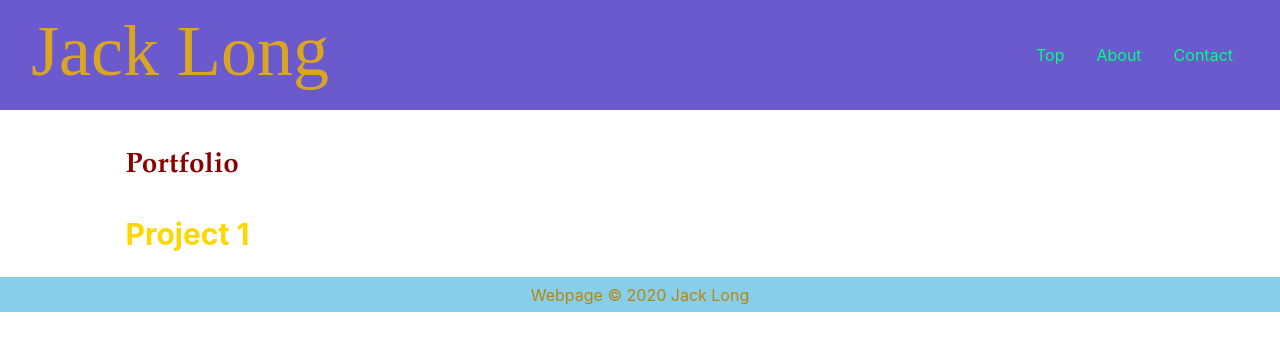
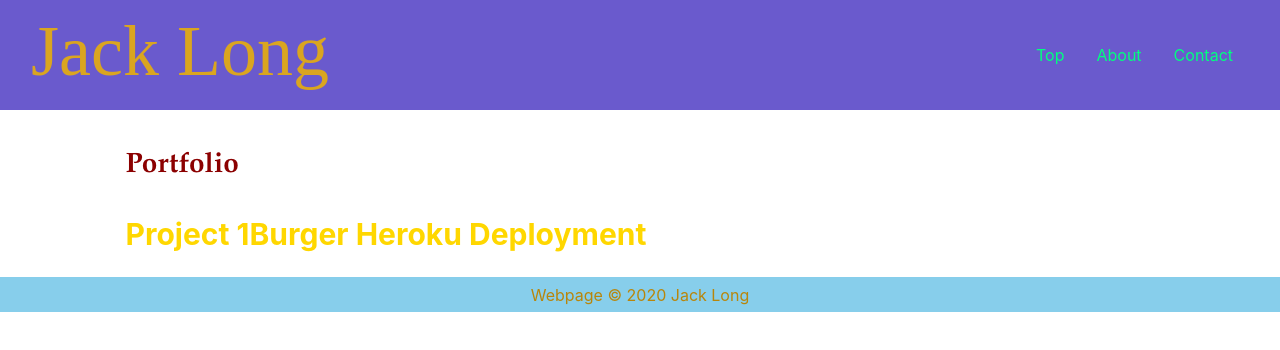
Before and after one commit to pjack76/portfolio, a plain HTML site: page portfolio.html in a window 1280 px wide. Drawn offline with nearby package versions, Linux system fonts and the light colour scheme.

Commit message:
page update

```diff
--- a/portfolio.html
+++ b/portfolio.html
@@ -37,6 +37,9 @@
         <a href="https://jepps2020.github.io/Project_1GWU/" target ="_blank" style="color: gold; font-size: 30px; font-weight: bolder;">
           Project 1
         </a>
+        <a href="https://shrouded-garden-01530.herokuapp.com/" target ="_blank" style="color: gold; font-size: 30px; font-weight: bolder;">
+          Burger Heroku Deployment
+        </a>
       </div>
     </div>
     <footer style="color:darkgoldenrod; background-color: skyblue; font-size: 16px; text-align: center; height: 35px; padding-top: 6px;">
```
